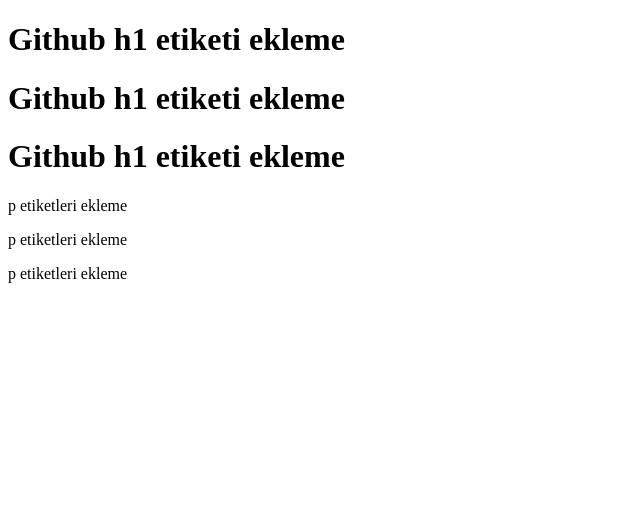
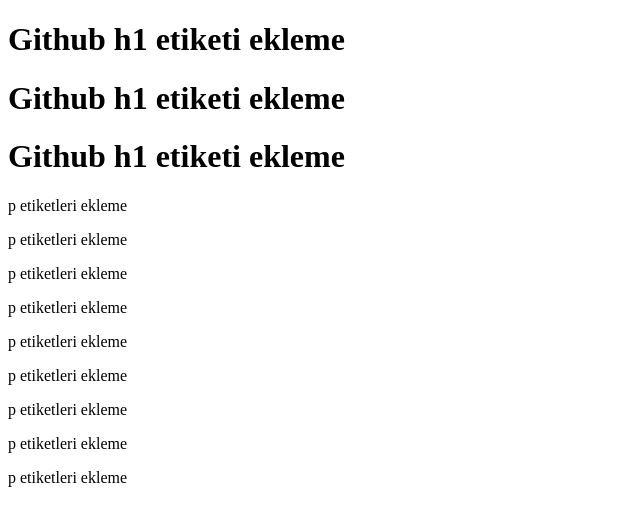
Before and after one commit to MesatArslan/My-Todo-App.github.io, a plain HTML site: page index.html in a window 1280 px wide. Shown: the whole page, without its empty margins (0-640 px from the left). Drawn offline with Linux system fonts and the light colour scheme.

Commit message:
p etiketleri ekleme

```diff
--- a/index.html
+++ b/index.html
@@ -14,6 +14,12 @@
     <p>p etiketleri ekleme</p>
     <p>p etiketleri ekleme</p>
     <p>p etiketleri ekleme</p>
+    <p>p etiketleri ekleme</p>
+    <p>p etiketleri ekleme</p>
+    <p>p etiketleri ekleme</p>
+    <p>p etiketleri ekleme</p>
+    <p>p etiketleri ekleme</p>
+    <p>p etiketleri ekleme</p>
 
 
 </body>
```
Also changed, not shown: 1 other file.
